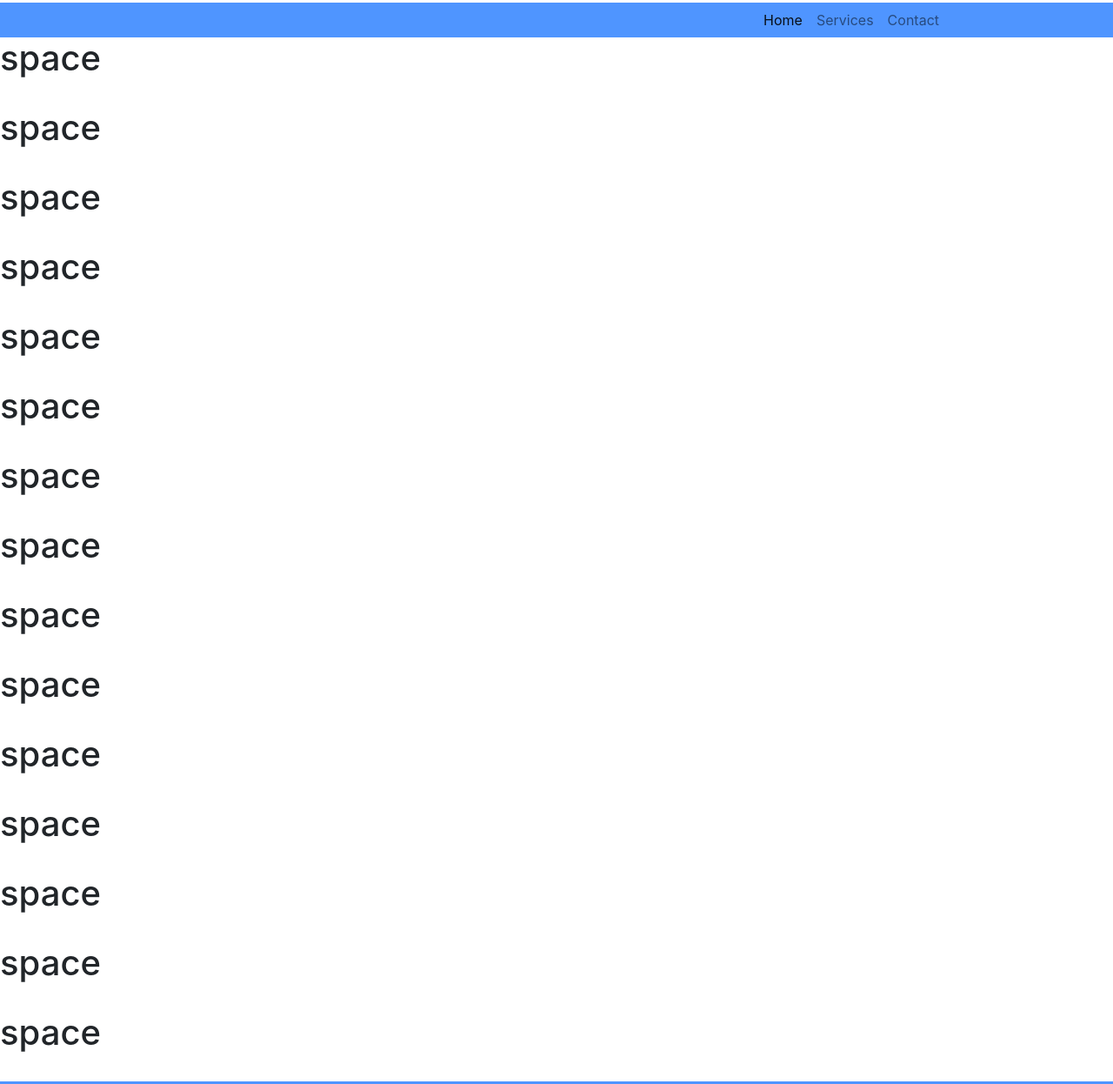
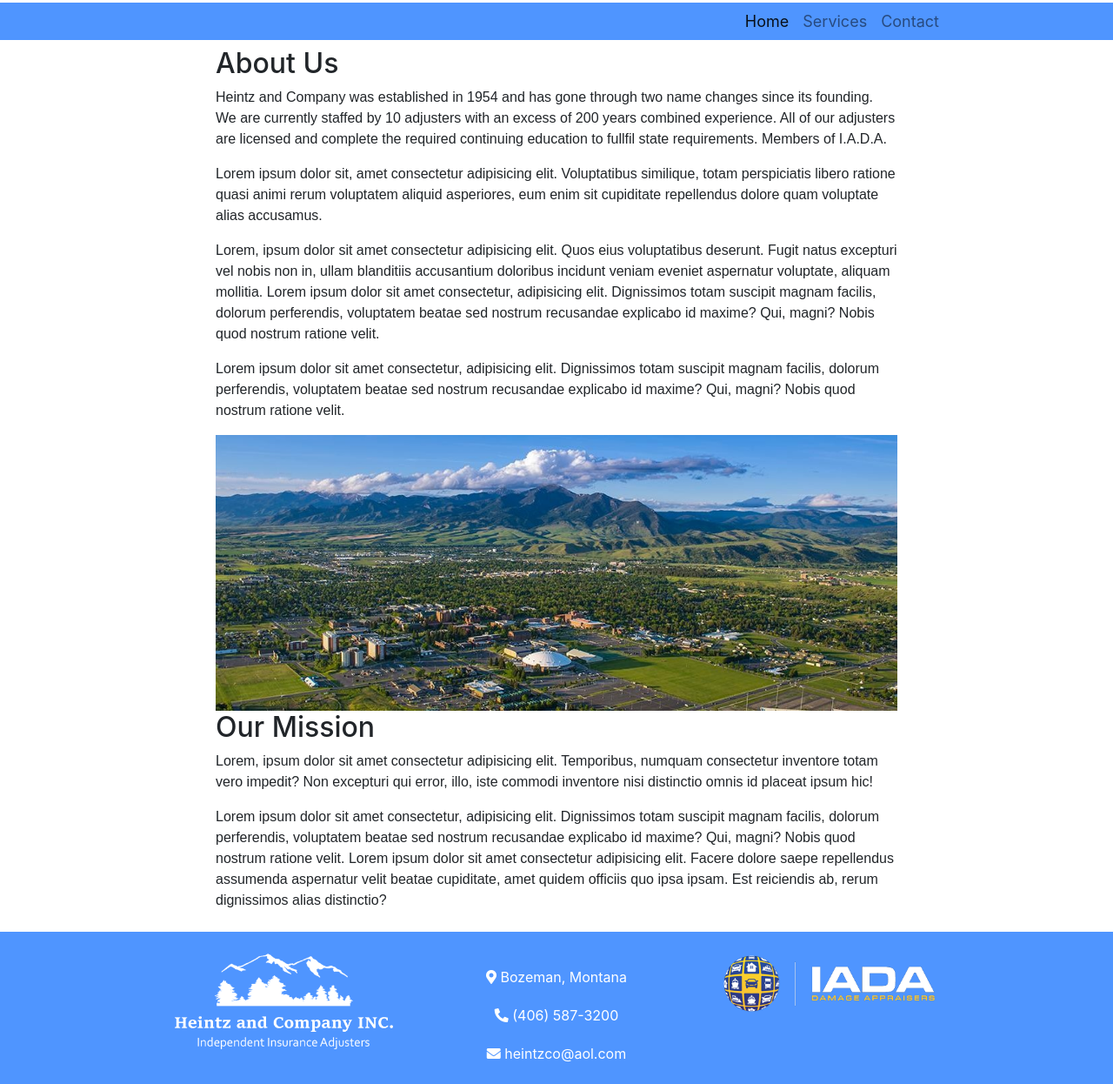
Before and after one commit to maxwellhankner/heintzco, a plain HTML site: page index.html in a window 1280 px wide. Shown: the part 80-1326 px from the top of the page at 87% size. Drawn offline with nearby package versions, Linux system fonts and the light colour scheme.

Commit message:
main content

```diff
--- a/css/style.css
+++ b/css/style.css
@@ -8,6 +8,7 @@ body {
   flex-direction: column;
 }
 
+/* ------------------------------------------------------------------------- Header */
 .header-brand {
   padding: 8px;
 }
@@ -51,6 +52,36 @@ body {
 .text-right {
   margin-left: auto;
 }
+
+.nav-link {
+  font-size: 18px;
+}
+
+/* ------------------------------------------------------------------------- Main */
+
+.cover-image {
+  width: 100%;
+  max-width: 800px;
+  margin: auto;
+}
+
+main {
+  max-width: 800px;
+  margin-left: auto;
+  margin-right: auto;
+  padding: 8px;
+}
+
+main h1 {
+  font-family: Arial, Helvetica, sans-serif;
+}
+
+main p {
+  font-family: Arial, Helvetica, sans-serif;
+  font-size: 16px;
+}
+
+/* ------------------------------------------------------------------------- Footer */
 
 footer {
   background-color: #333;
--- a/index.html
+++ b/index.html
@@ -72,39 +72,58 @@
         </nav>
       </div>
     </header>
+
     <main>
-      <div>
-        <h1>space</h1>
-        <br />
-        <h1>space</h1>
-        <br />
-        <h1>space</h1>
-        <br />
-        <h1>space</h1>
-        <br />
-        <h1>space</h1>
-        <br />
-        <h1>space</h1>
-        <br />
-        <h1>space</h1>
-        <br />
-        <h1>space</h1>
-        <br />
-        <h1>space</h1>
-        <br />
-        <h1>space</h1>
-        <br />
-        <h1>space</h1>
-        <br />
-        <h1>space</h1>
-        <br />
-        <h1>space</h1>
-        <br />
-        <h1>space</h1>
-        <br />
-        <h1>space</h1>
-        <br />
-      </div>
+      <h2>About Us</h2>
+      <p>
+        Heintz and Company was established in 1954 and has gone through two name
+        changes since its founding. We are currently staffed by 10 adjusters
+        with an excess of 200 years combined experience. All of our adjusters
+        are licensed and complete the required continuing education to fullfil
+        state requirements. Members of I.A.D.A.
+      </p>
+      <p>
+        Lorem ipsum dolor sit, amet consectetur adipisicing elit. Voluptatibus
+        similique, totam perspiciatis libero ratione quasi animi rerum
+        voluptatem aliquid asperiores, eum enim sit cupiditate repellendus
+        dolore quam voluptate alias accusamus.
+      </p>
+      <p>
+        Lorem, ipsum dolor sit amet consectetur adipisicing elit. Quos eius
+        voluptatibus deserunt. Fugit natus excepturi vel nobis non in, ullam
+        blanditiis accusantium doloribus incidunt veniam eveniet aspernatur
+        voluptate, aliquam mollitia. Lorem ipsum dolor sit amet consectetur,
+        adipisicing elit. Dignissimos totam suscipit magnam facilis, dolorum
+        perferendis, voluptatem beatae sed nostrum recusandae explicabo id
+        maxime? Qui, magni? Nobis quod nostrum ratione velit.
+      </p>
+      <p>
+        Lorem ipsum dolor sit amet consectetur, adipisicing elit. Dignissimos
+        totam suscipit magnam facilis, dolorum perferendis, voluptatem beatae
+        sed nostrum recusandae explicabo id maxime? Qui, magni? Nobis quod
+        nostrum ratione velit.
+      </p>
+      <img
+        class="cover-image"
+        src="/images/bozeman.jpg"
+        alt="Aerial of Bozeman, Montana"
+      />
+      <h2>Our Mission</h2>
+      <p>
+        Lorem, ipsum dolor sit amet consectetur adipisicing elit. Temporibus,
+        numquam consectetur inventore totam vero impedit? Non excepturi qui
+        error, illo, iste commodi inventore nisi distinctio omnis id placeat
+        ipsum hic!
+      </p>
+      <p>
+        Lorem ipsum dolor sit amet consectetur, adipisicing elit. Dignissimos
+        totam suscipit magnam facilis, dolorum perferendis, voluptatem beatae
+        sed nostrum recusandae explicabo id maxime? Qui, magni? Nobis quod
+        nostrum ratione velit. Lorem ipsum dolor sit amet consectetur
+        adipisicing elit. Facere dolore saepe repellendus assumenda aspernatur
+        velit beatae cupiditate, amet quidem officiis quo ipsa ipsam. Est
+        reiciendis ab, rerum dignissimos alias distinctio?
+      </p>
     </main>
     <footer>
       <div class="footer-top">
```
Also changed, not shown: images/bozeman.jpg (added).
